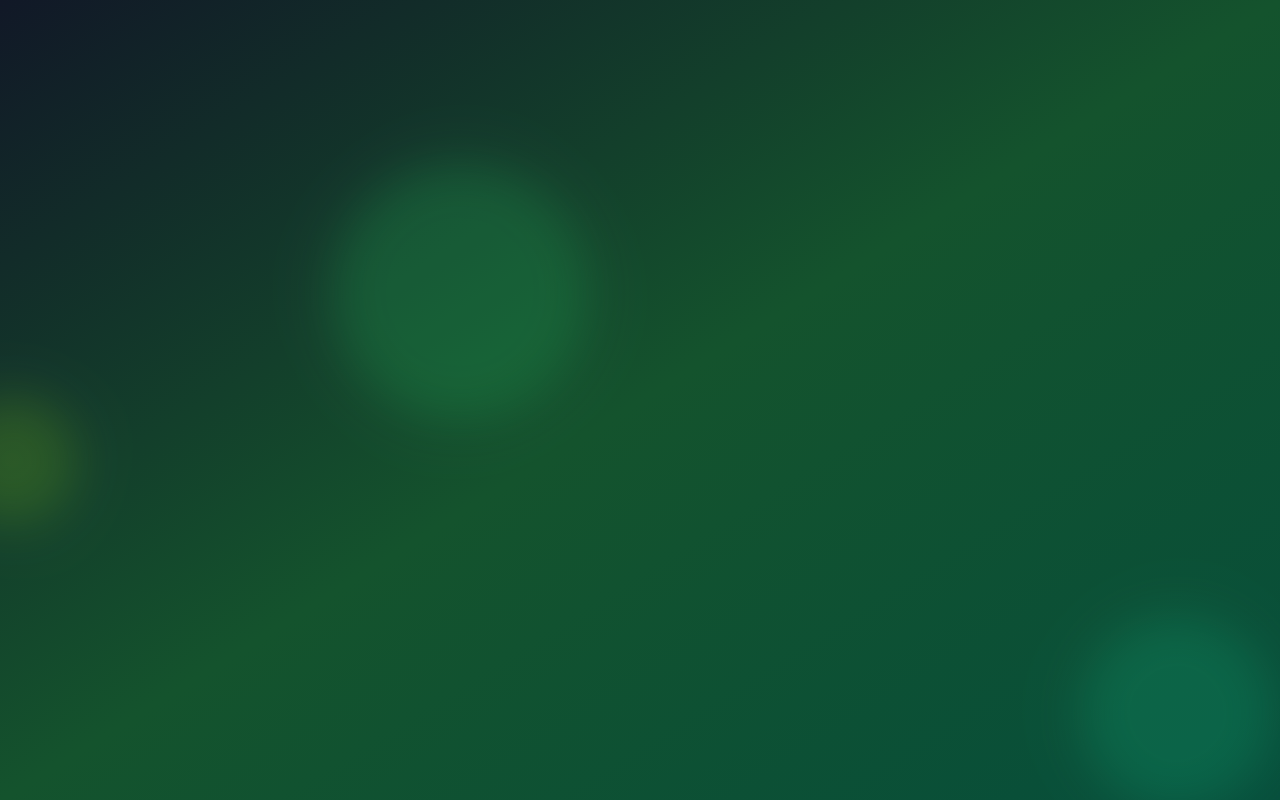
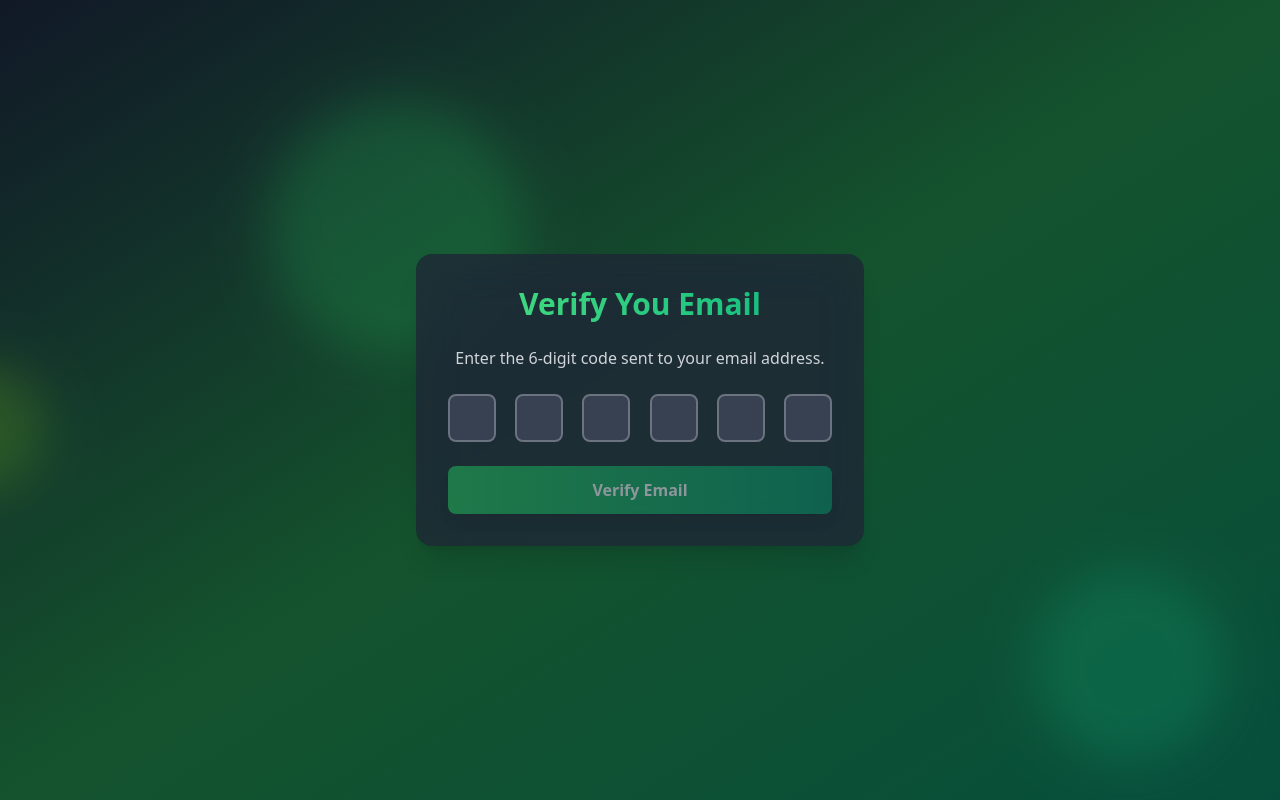
Before and after one commit to har1nagle/auth-mern, a React (Vite) app in the folder frontend/: page /verify-email in a window 1280 px wide. Before the commit this address had no page. Built offline with nearby package versions, Linux system fonts and the light colour scheme.

Commit message:
Created page EmailVerificationPage done UI

```diff
--- a/frontend/src/App.jsx
+++ b/frontend/src/App.jsx
@@ -2,6 +2,7 @@
 import FloatingShape from "./components/FloatingShape"
 import SignUpPage from "./pages/SignUpPage";
 import LoginPage from "./pages/LoginPage";
+import EmailVerificationPage from "./pages/EmailVerificationPage"
 
 function App() {
   return (
@@ -17,6 +18,7 @@
         <Route path="/" element={"Home"} />
         <Route path="/signup" element={<SignUpPage/>} />
         <Route path="/login" element={<LoginPage />} />
+        <Route path="/verify-email" element={<EmailVerificationPage />} />
       </Routes>
     </div>
   );
--- /dev/null
+++ b/frontend/src/pages/EmailVerificationPage.jsx
@@ -0,0 +1,116 @@
+import { useEffect, useState, useRef } from "react";
+import { useNavigate } from "react-router-dom";
+import { motion } from "framer-motion";
+
+
+
+const EmailVerificationPage = () => {
+  const [code, setCode] = useState(["","","","","",""])
+  const inputRefs = useRef([]);
+  const navigate = useNavigate();
+  const isLoading = false;
+
+  const handleChange = (index, value) => {
+    const newCode = [...code];
+
+    //Handle pasted content
+    if (value.length > 1) {
+      const pastedCode = value.slice(0, 6).split("");
+      for (let i = 0; i < 6; i++) {
+        newCode[i] = pastedCode[i] || "";
+      }
+
+      setCode(newCode);
+
+      //Focus on the last non-empty input or the first emty one
+      const lastFilledIndex = newCode.findLastIndex((digit) => digit !== "");
+      const focusIndex = lastFilledIndex < 5 ? lastFilledIndex + 1 : 5;
+      inputRefs.current[focusIndex].focus();
+
+    } else {
+      newCode[index] = value;
+      setCode(newCode);
+
+      //Move focus to the next input field if value is entered
+      if (value && index < 5) {
+        inputRefs.current[index + 1].focus();
+      }
+
+    }
+
+  };
+
+  const handleKeyDown = (index, e) => {
+    if (e.key === "Backspace" && !code[index] && index > 0) {
+      inputRefs.current[index - 1].focus();
+    }
+  };
+
+  const handleSubmit = (e) => {
+    e.preventDefault();
+    const verification = code.join("");
+    console.log(`Verification code submitted: ${verification}`);
+  };
+
+  // Auto sumbit when all fields are filled
+  useEffect(() => {
+    if (code.every((digit) => digit !== '')) {
+      handleSubmit(new Event("submit"));
+    }
+  },[code])
+
+
+  return (
+    <div className="max-w-md w-full bg-gray-800 bg-opacity-50 backdrop-filter backdrop-blur-xl rounded-2xl shadow-xl overflow-hidden">
+      <motion.div
+        initial={{ opacity: 0, y: 20 }}
+        animate={{ opacity: 1, y: 0 }}
+        transition={{ duration: 0.5 }}
+        className="bg-gray-800 bg-opacity-50 backdrop-filter backdrop-blur-xl rounded-2xl shadow-2xl p-8 w-full max-w-md"
+      >
+        <h2 className="text-3xl font-bold mb-6 text-center bg-gradient-to-r from-green-400 to-emerald-500 text-transparent bg-clip-text">
+          Verify You Email
+        </h2>
+
+        <p className="text-center text-gray-300 mb-6">
+          {" "}
+          Enter the 6-digit code sent to your email address.
+        </p>
+
+        <form onSubmit={handleSubmit} className="space-y-6">
+          <div className="flex justify-between">
+            {code.map((digit, index) => (
+              <input
+                key={index}
+                ref={(el) => (inputRefs.current[index] = el)}
+                type="text"
+                maxLength="6"
+                value={digit}
+                onChange={(e) => handleChange(index, e.target.value)}
+                onKeyDown={(e) => handleKeyDown(index, e)}
+                className="w-12 h-12 text-center text-2xl font-bold bg-gray-700 text-white border-2 border-gray-500
+                  rounded-lg focus:border-green-500 focus:outline-none"
+              />
+            ))}
+          </div>
+
+          <motion.button
+            whileHover={{ scale: 1.05 }}
+            whileTap={{ scale: 0.95 }}
+            type='submit'
+            disabled={isLoading || code.some((digit)=> !digit)}
+            className="w-full bg-gradient-to-r from-green-500 to-emerald-600 text-white font-bold py-3 px-4
+            rounded-lg shadow-lg hover:from-green-600 hover:to-emerald-700 focus:outline-none focus:ring-2
+            focus:ring-green-500 focus:ring-opacity-50 disabled:opacity-50"
+          >
+            {isLoading ? "Verifying..." : "Verify Email"}
+
+          </motion.button>
+
+        </form>
+      </motion.div>
+    </div>
+  );
+};
+
+export default EmailVerificationPage;
```
